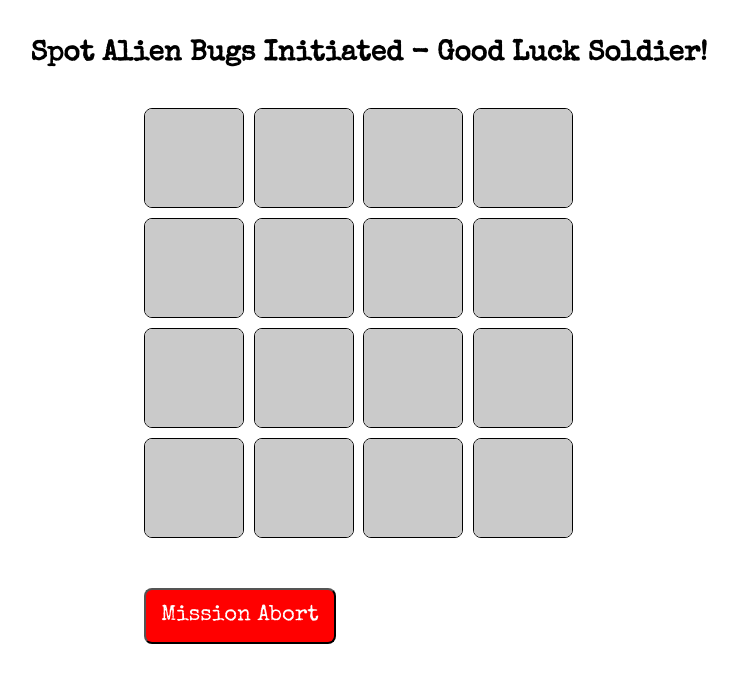
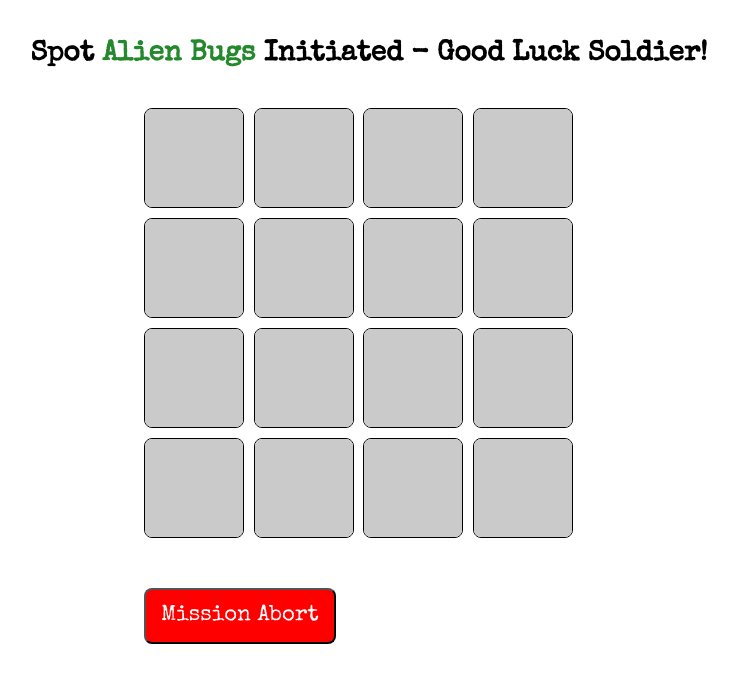
Before and after one commit to cangelozzi/camillo_jeril_starshipTrooperGame, a plain HTML site: page index.html in a window 1280 px wide. Shown: the whole page, without its empty margins (271-1009 px from the left). Drawn offline with nearby package versions, Linux system fonts and the light colour scheme.

Commit message:
minor updates

```diff
--- a/css/main.css
+++ b/css/main.css
@@ -34,6 +34,10 @@ body {
   font-weight: bolder;
   text-align: center;
   margin-top: 40px;
+}
+
+#container h1 span {
+  color: rgb(36, 136, 44);
 }
 
 #game {
@@ -116,9 +120,6 @@ body {
   background: url(../images/alien8_pink.svg) no-repeat center;
 }
 
-
-/* END */
-
 #reset-button {
   padding: 15px;
   font-size: 22px;
--- a/index.html
+++ b/index.html
@@ -14,7 +14,7 @@
 <body>
 
   <main id="container">
-    <h1>Spot Alien Bugs Initiated - Good Luck Soldier!</h1>
+    <h1>Spot <span>Alien Bugs</span> Initiated - Good Luck Soldier!</h1>
     <section id="game">
 
       <!-- block 1 -->
```
Also changed, not shown: 1 other file.
